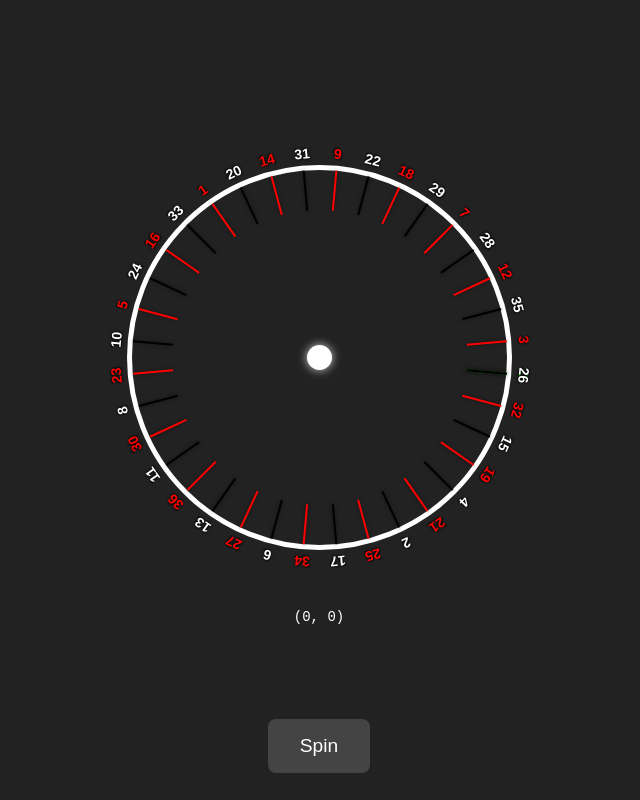
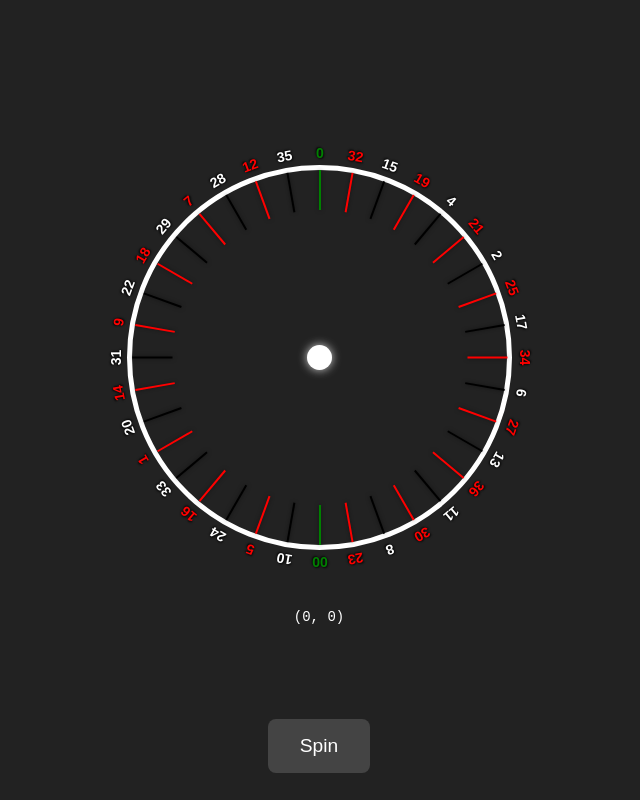
Before and after one commit to Dooblr/roulette, a React (Vite) app: page / in a window 1280 px wide. Shown: the whole page, without its empty margins (321-961 px from the left). Built offline with nearby package versions, Linux system fonts and the light colour scheme.

Commit message:
add green 0 and 00

```diff
--- a/src/components/Lines/Lines.tsx
+++ b/src/components/Lines/Lines.tsx
@@ -20,7 +20,7 @@ function Lines() {
             className="lines__label"
             style={{ color: num.color === 'black' ? 'white' : num.color }}
           >
-            {num.value}
+            {num.value === -1 ? '00' : num.value}
           </div>
         </div>
       ))}
--- a/src/components/ResultDisplay/ResultDisplay.tsx
+++ b/src/components/ResultDisplay/ResultDisplay.tsx
@@ -12,7 +12,7 @@ function ResultDisplay() {
         className="result-display__number"
         style={{ color: currentNumber.color === 'black' ? 'white' : currentNumber.color }}
       >
-        {currentNumber.value}
+        {currentNumber.value === -1 ? '00' : currentNumber.value}
       </div>
     </div>
   )
--- a/src/stores/gameStore.ts
+++ b/src/stores/gameStore.ts
@@ -19,43 +19,42 @@ interface GameState {
 
 // Standard roulette wheel sequence with colors and positions
 export const ROULETTE_NUMBERS: RouletteNumber[] = [
-  { value: 0, color: 'green', angle: 95 },      // Center of segment (90-100)
-  { value: 32, color: 'red', angle: 105 },      // Center of segment (100-110)
-  { value: 15, color: 'black', angle: 115 },
-  { value: 19, color: 'red', angle: 125 },
-  { value: 4, color: 'black', angle: 135 },
-  { value: 21, color: 'red', angle: 145 },
-  { value: 2, color: 'black', angle: 155 },
-  { value: 25, color: 'red', angle: 165 },
-  { value: 17, color: 'black', angle: 175 },
-  { value: 34, color: 'red', angle: 185 },
-  { value: 6, color: 'black', angle: 195 },
-  { value: 27, color: 'red', angle: 205 },
-  { value: 13, color: 'black', angle: 215 },
-  { value: 36, color: 'red', angle: 225 },
-  { value: 11, color: 'black', angle: 235 },
-  { value: 30, color: 'red', angle: 245 },
-  { value: 8, color: 'black', angle: 255 },
-  { value: 23, color: 'red', angle: 265 },
-  { value: 10, color: 'black', angle: 275 },
-  { value: 5, color: 'red', angle: 285 },
-  { value: 24, color: 'black', angle: 295 },
-  { value: 16, color: 'red', angle: 305 },
-  { value: 33, color: 'black', angle: 315 },
-  { value: 1, color: 'red', angle: 325 },
-  { value: 20, color: 'black', angle: 335 },
-  { value: 14, color: 'red', angle: 345 },
-  { value: 31, color: 'black', angle: 355 },
-  { value: 9, color: 'red', angle: 5 },
-  { value: 22, color: 'black', angle: 15 },
-  { value: 18, color: 'red', angle: 25 },
-  { value: 29, color: 'black', angle: 35 },
-  { value: 7, color: 'red', angle: 45 },
-  { value: 28, color: 'black', angle: 55 },
-  { value: 12, color: 'red', angle: 65 },
-  { value: 35, color: 'black', angle: 75 },
-  { value: 3, color: 'red', angle: 85 },
-  { value: 26, color: 'black', angle: 95 }
+  { value: 0, color: 'green', angle: 0 },      // Green 0
+  { value: -1, color: 'green', angle: 180 },   // Green 00 (using -1 to represent 00)
+  { value: 32, color: 'red', angle: 10 },
+  { value: 15, color: 'black', angle: 20 },
+  { value: 19, color: 'red', angle: 30 },
+  { value: 4, color: 'black', angle: 40 },
+  { value: 21, color: 'red', angle: 50 },
+  { value: 2, color: 'black', angle: 60 },
+  { value: 25, color: 'red', angle: 70 },
+  { value: 17, color: 'black', angle: 80 },
+  { value: 34, color: 'red', angle: 90 },
+  { value: 6, color: 'black', angle: 100 },
+  { value: 27, color: 'red', angle: 110 },
+  { value: 13, color: 'black', angle: 120 },
+  { value: 36, color: 'red', angle: 130 },
+  { value: 11, color: 'black', angle: 140 },
+  { value: 30, color: 'red', angle: 150 },
+  { value: 8, color: 'black', angle: 160 },
+  { value: 23, color: 'red', angle: 170 },
+  { value: 10, color: 'black', angle: 190 },
+  { value: 5, color: 'red', angle: 200 },
+  { value: 24, color: 'black', angle: 210 },
+  { value: 16, color: 'red', angle: 220 },
+  { value: 33, color: 'black', angle: 230 },
+  { value: 1, color: 'red', angle: 240 },
+  { value: 20, color: 'black', angle: 250 },
+  { value: 14, color: 'red', angle: 260 },
+  { value: 31, color: 'black', angle: 270 },
+  { value: 9, color: 'red', angle: 280 },
+  { value: 22, color: 'black', angle: 290 },
+  { value: 18, color: 'red', angle: 300 },
+  { value: 29, color: 'black', angle: 310 },
+  { value: 7, color: 'red', angle: 320 },
+  { value: 28, color: 'black', angle: 330 },
+  { value: 12, color: 'red', angle: 340 },
+  { value: 35, color: 'black', angle: 350 }
 ]
 
 export const useGameStore = create<GameState>((set) => ({
```
